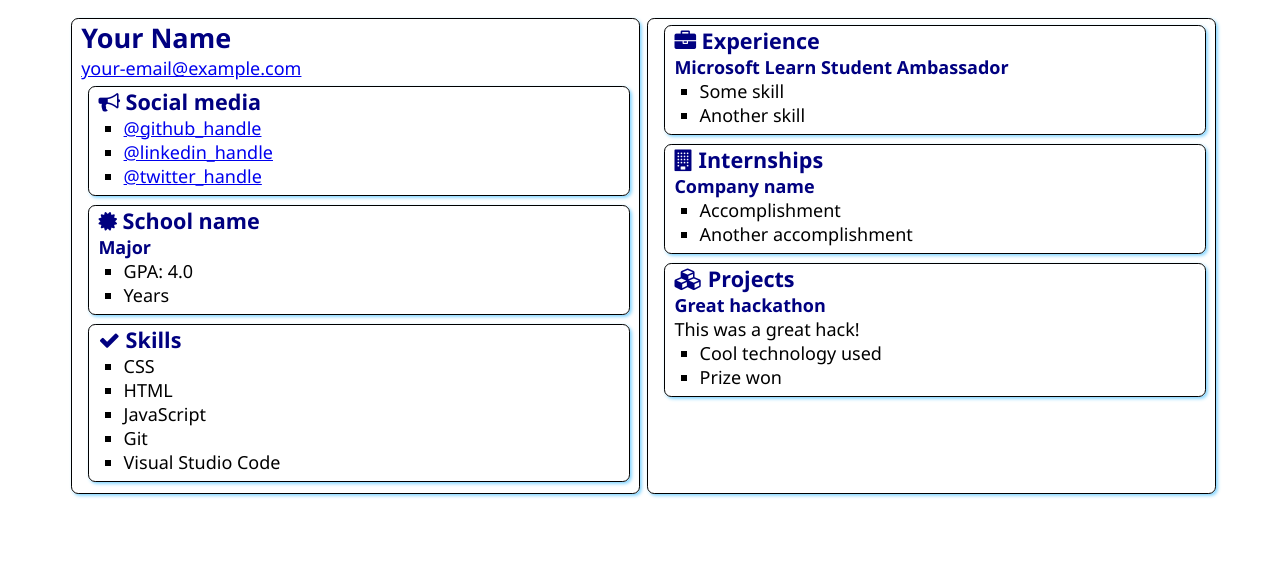
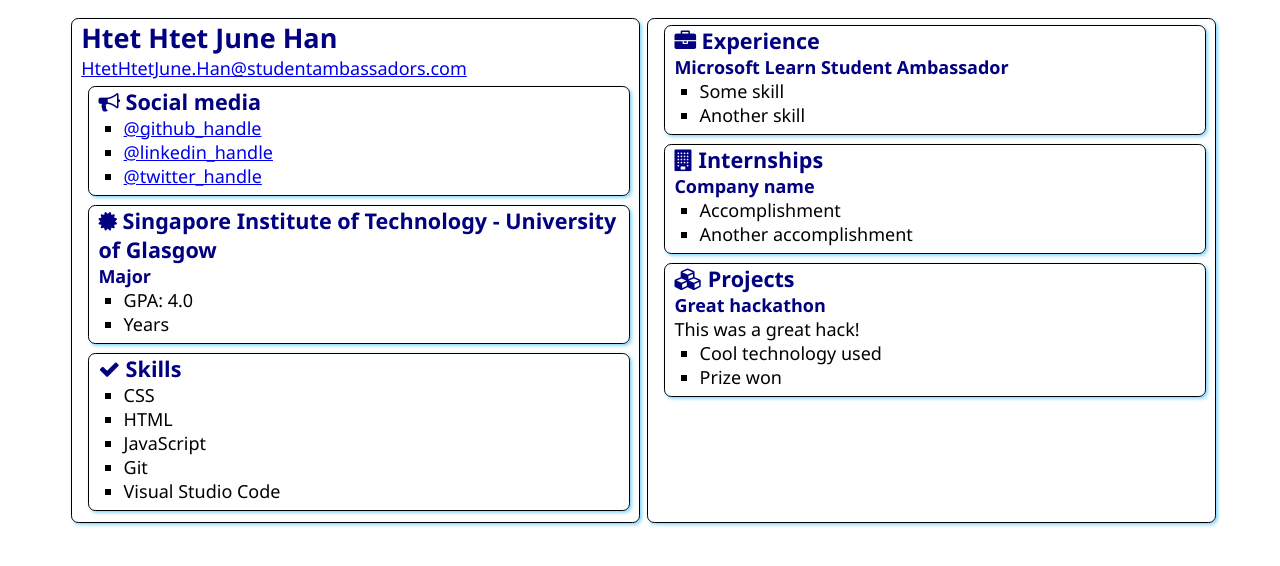
Before and after one commit to June-Han/SATechnicalOnboarding, a plain HTML site: page src/index.html in a window 1280 px wide. Drawn offline with Linux system fonts and the light colour scheme.

Commit message:
my first static web app

```diff
--- a/src/index.html
+++ b/src/index.html
@@ -12,8 +12,8 @@
 <body>
     <main>
         <article class="box">
-            <h1>Your Name</h1>
-            <div><a href="mailto:your.email@example.com">your-email@example.com</a></div>
+            <h1>Htet Htet June Han</h1>
+            <div><a href="mailto:your.email@example.com">HtetHtetJune.Han@studentambassadors.com</a></div>
 
             <section class="box">
                 <h2>
@@ -21,8 +21,8 @@
                     Social media
                 </h2>
                 <ul>
-                    <li><a href="https://github.com/<handle>">@github_handle</a></li>
-                    <li><a href="https://linkedin.com/in/<handle>">@linkedin_handle</a></li>
+                    <li><a href="https://github.com/June-Han<handle>">@github_handle</a></li>
+                    <li><a href="http://linkedin.com/in/june-h-3404ab169<handle>">@linkedin_handle</a></li>
                     <li><a href="https://twitter.com/<handle>">@twitter_handle</a></li>
                 </ul>
             </section>
@@ -31,7 +31,7 @@
                 <div class="education">
                     <h2>
                         <i class="fa fa-certificate" aria-hidden="true"></i>
-                        School name
+                        Singapore Institute of Technology - University of Glasgow
                     </h2>
                     <h3>Major</h3>
                     <ul>
```
